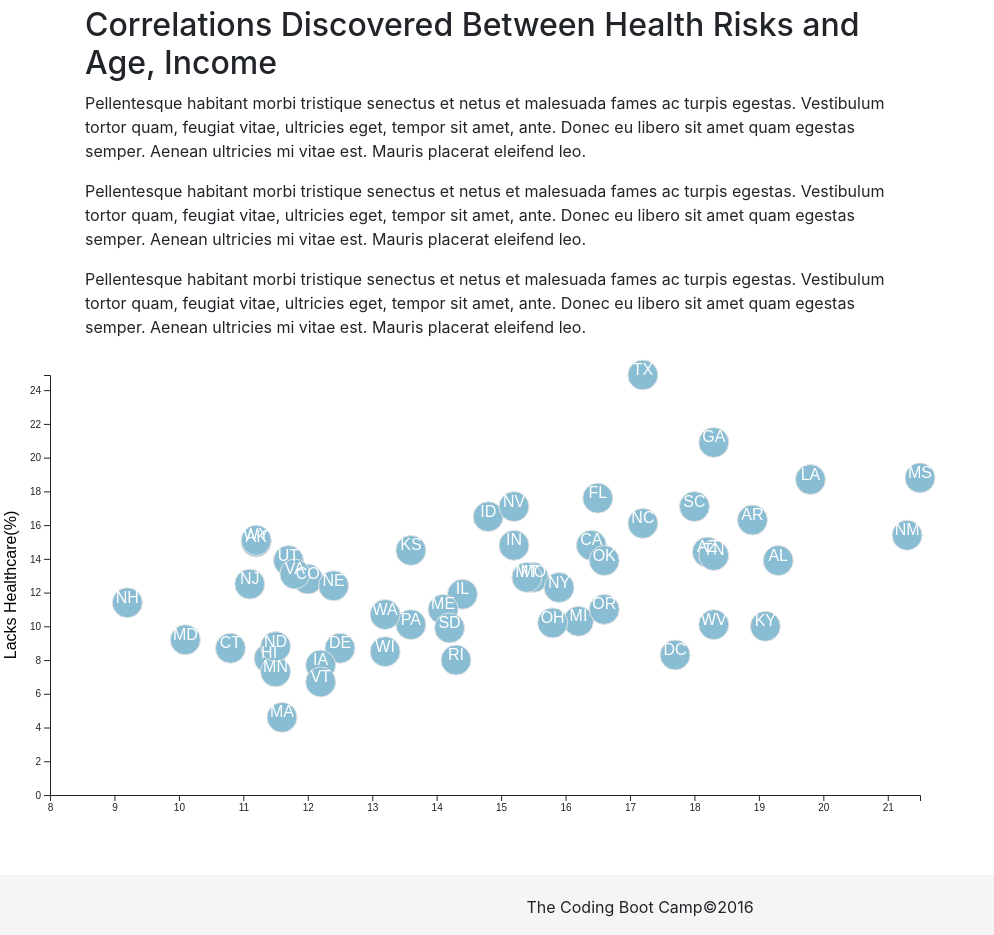
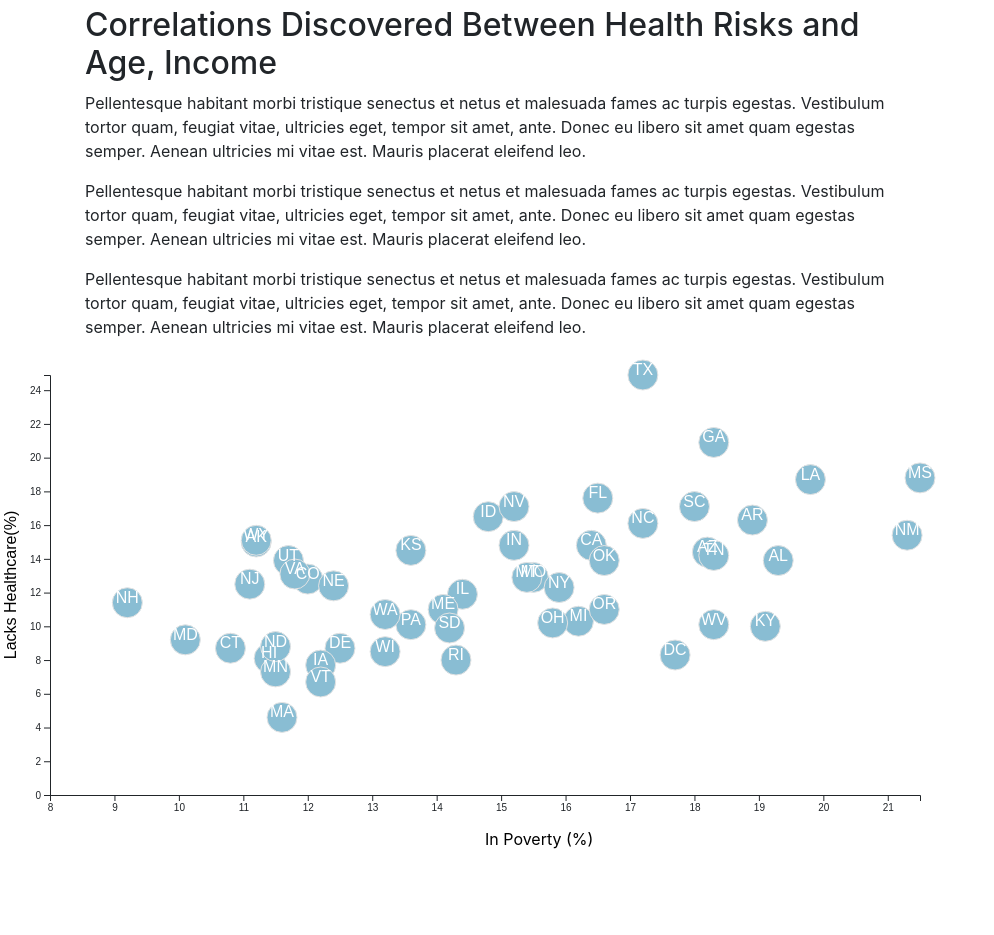
Before and after one commit to nazila-entezari/D3--Analyzing-people-s-lives-current-trends, a plain HTML site: page D3_data_journalism/index.html in a window 1280 px wide. Shown: the part 51-986 px from the top of the page, without its empty margins (0-994 px from the left). Drawn offline with nearby package versions, Linux system fonts and the light colour scheme.

Commit message:
made some small changes to the basic plot

```diff
--- a/D3_data_journalism/assets/js/app.js
+++ b/D3_data_journalism/assets/js/app.js
@@ -47,7 +47,7 @@ d3.csv("./assets/data/data.csv").then(function(healthData) {
 
   // Step 5: Create the scales for the chart
   // =================================
-  	var xLinearScale = d3.scaleLinear()
+    var xLinearScale = d3.scaleLinear()
         .domain([8, d3.max(healthData, d => d.poverty)])
         .range([0, width]);
 
@@ -63,7 +63,7 @@ d3.csv("./assets/data/data.csv").then(function(healthData) {
 
   // Step 7: Append Axes to the chart
   // ==============================
-	chartGroup.append("g")
+  chartGroup.append("g")
         .attr("transform", `translate(0, ${height})`)
         .call(xAxis);
 
@@ -101,6 +101,13 @@ var circlesGroup = chartGroup.selectAll("g circle")
       .attr("class", "aText")
       .text("Lacks Healthcare(%)");
 
+    chartGroup.append("text")
+    .attr("x", width/2)
+    .attr("y", height+50)
+    .attr("value", "poverty") // value to grab for event listener
+    // .classed("active", true)
+    .text("In Poverty (%)");
+
     //
     var circletextGroup = chartGroup.selectAll()
             .data(healthData)
--- a/D3_data_journalism/index.html
+++ b/D3_data_journalism/index.html
@@ -45,9 +45,7 @@
   </div>
 
   <!-- Footer-->
-  <div id="footer">
-    <p>The Coding Boot Camp&copy;2016</p>
-  </div>
+
   <script src="https://code.jquery.com/jquery-3.3.1.slim.min.js" integrity="sha384-q8i/X+965DzO0rT7abK41JStQIAqVgRVzpbzo5smXKp4YfRvH+8abtTE1Pi6jizo" crossorigin="anonymous"></script>
   <script src="https://cdnjs.cloudflare.com/ajax/libs/popper.js/1.14.3/umd/popper.min.js" integrity="sha384-ZMP7rVo3mIykV+2+9J3UJ46jBk0WLaUAdn689aCwoqbBJiSnjAK/l8WvCWPIPm49" crossorigin="anonymous"></script>
   <script src="https://stackpath.bootstrapcdn.com/bootstrap/4.1.3/js/bootstrap.min.js" integrity="sha384-ChfqqxuZUCnJSK3+MXmPNIyE6ZbWh2IMqE241rYiqJxyMiZ6OW/JmZQ5stwEULTy" crossorigin="anonymous"></script>
```
